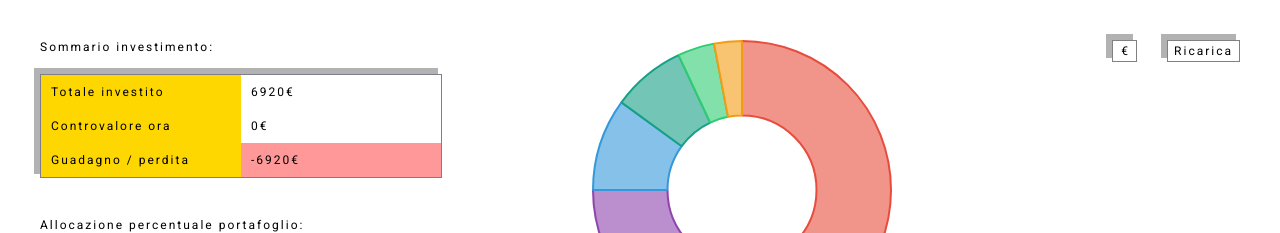
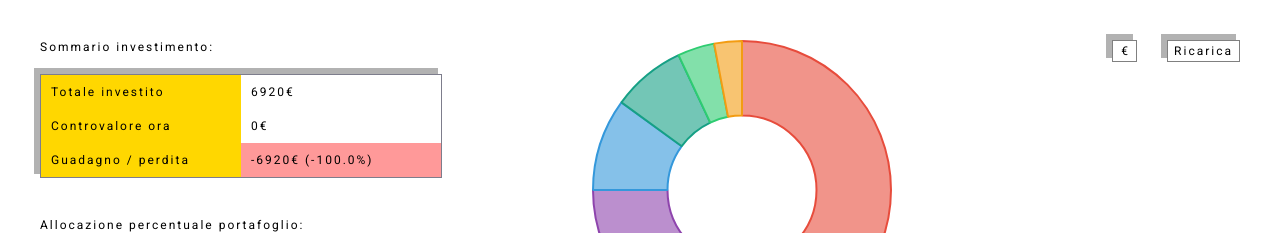
Before and after one commit to Filippinifra/crypto-tracker, a Next.js app: page / in a window 1280 px wide. Shown: the top 233 px of the page. Built offline with nearby package versions, Linux system fonts and the light colour scheme; no server answers.

Commit message:
add percentage profit

```diff
--- a/src/components/VestSummary.tsx
+++ b/src/components/VestSummary.tsx
@@ -17,6 +17,7 @@ const LabelCell: FC<{ value: string | number; isTitle?: boolean; color?: string
 
 export const VestSummary: FC<{ totalVest: number; sumFiatValue: number; symbolCurrency: CurrencySymbol }> = ({ totalVest, sumFiatValue, symbolCurrency }) => {
   const profit = sumFiatValue - totalVest;
+  const percentageProfit = (100 / (totalVest / profit)).toFixed(1);
 
   return (
     <Grid
@@ -27,7 +28,7 @@ export const VestSummary: FC<{ totalVest: number; sumFiatValue: number; symbolCu
         <LabelCell value={"Controvalore ora"} key={"fiat-sum-value-title"} isTitle />,
         <LabelCell value={`${getSplittedPrice(sumFiatValue, 5, 0)}${symbolCurrency}`} key={"fiat-sum-value"} />,
         <LabelCell value={"Guadagno / perdita"} key={"profit-title"} isTitle />,
-        <LabelCell color={getVestSummaryColor(profit)} value={`${getSplittedPrice(profit, 5, 0)}${symbolCurrency}`} key={"profit"} />,
+        <LabelCell color={getVestSummaryColor(profit)} value={`${getSplittedPrice(profit, 5, 0)}${symbolCurrency} (${percentageProfit}%)`} key={"profit"} />,
       ]}
     />
   );
```
